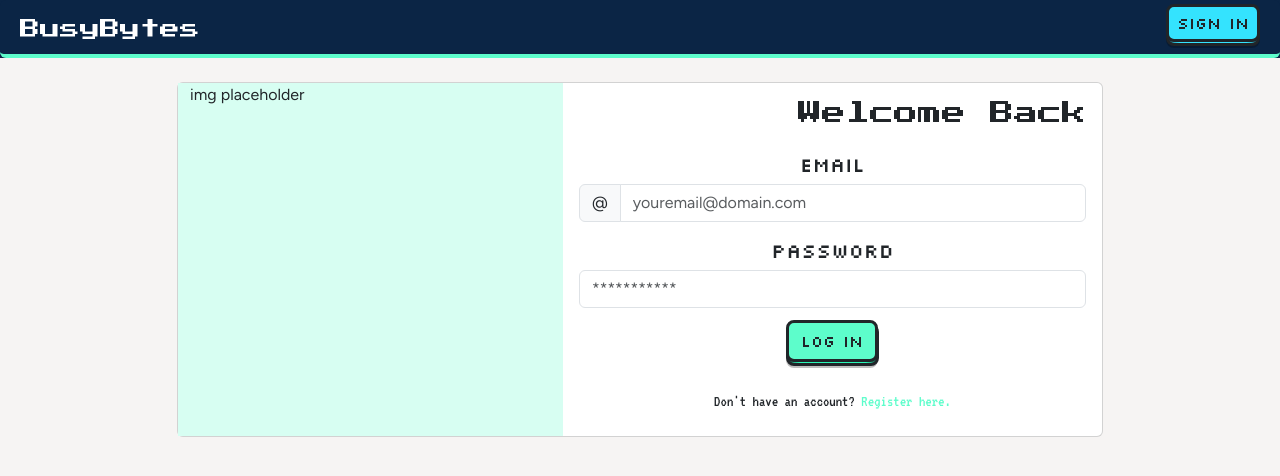
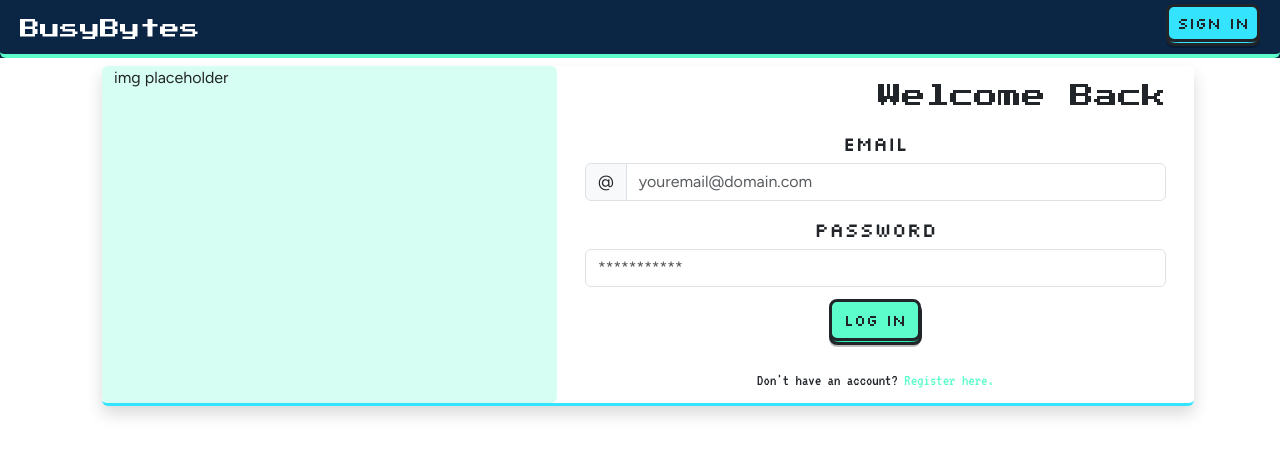
Before and after one commit to CodeOp-tech/fs26-group-D, a React (Vite) app in the folder client/: page /login in a window 1280 px wide. Shown: the top 476 px of the page. Built offline with nearby package versions, Linux system fonts and the light colour scheme; a web font is replaced by a local one.

Commit message:
login restyle

```diff
--- a/client/src/components/Login.jsx
+++ b/client/src/components/Login.jsx
@@ -54,24 +54,24 @@ function Login({
 
   return (
     <>
-      <section className="bg-altLight vh-nav">
-        <div className="container-lg ">
-          <div className="row justify-content-center">
-            <div className="col-10 m-4">
-              <div className="card">
-                <div className="row g-0 rounded">
-                  <div className="col-md-5 bg-aquaLight">
-                    <div className="container">img placeholder</div>
+      <section className="bg-aqua container">
+        <div className="container   m-2">
+          {/* <div className="row justify-content-center"> */}
+
+          {/* <div className="row g-0 border-bottom border-end border-3 border-secondary shadow"> */}
+          <div className="row m-0 border-bottom border-3 border-primary shadow rounded ">
+            <div className="col-md-5 bg-aquaLight rounded">
+              <div className="rounded">img placeholder</div>
             </div>
             <div className="col-md-7">
               <div className="card-body text-center">
                 <div className="text-end">
-                        <h1 className="card-title display-5 fs-4 mb-4">
+                  <h1 className="card-title display-5 fs-4 p-3">
                     Welcome Back
                   </h1>
                 </div>
 
-                      <div className="card-contents">
+                <div className="card-contents px-3 py-1">
                   <form onSubmit={login} className="login-form">
                     <label htmlFor="email" className="h5">
                       Email
@@ -127,9 +127,9 @@ function Login({
               </div>
             </div>
           </div>
-              </div>
-            </div>
-          </div>
+
+          {/* </div> */}
+          {/* </div> */}
         </div>
       </section>
     </>
--- a/client/src/pages/Welcome.jsx
+++ b/client/src/pages/Welcome.jsx
@@ -49,7 +49,7 @@ function Welcome({
         dialogClassName={""}
         centered
       >
-        <Modal.Body>
+        <Modal.Body className="border-bottom  border-3 border-secondary shadow rounded">
           {currentForm === "login" ? (
             <Login
               onFormSwitch={toggleForm}
```
Lines whose indentation alone changed are shown as unchanged.
